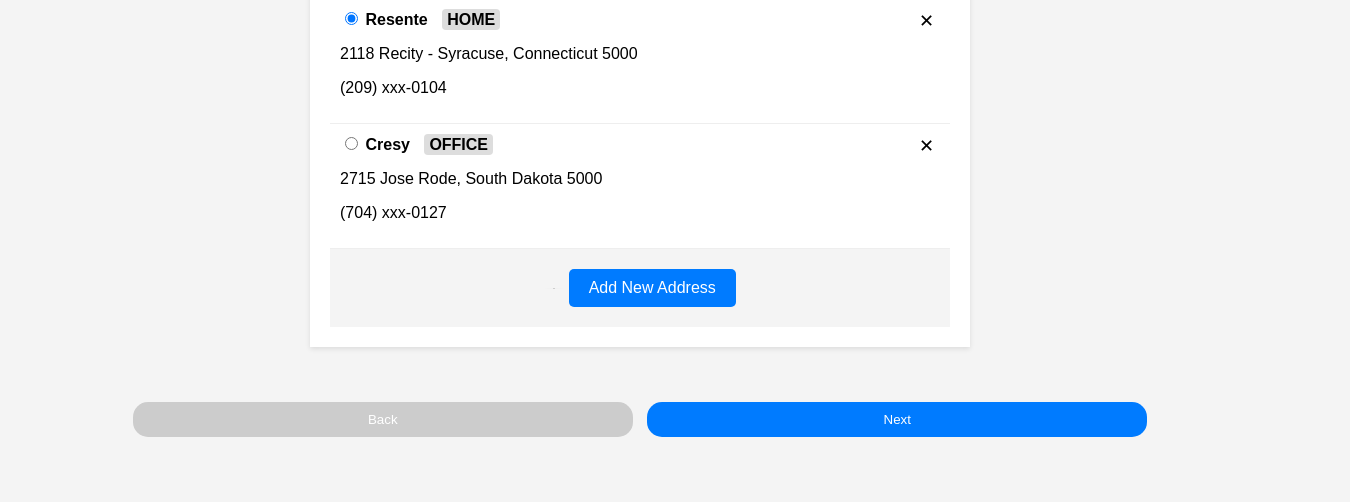
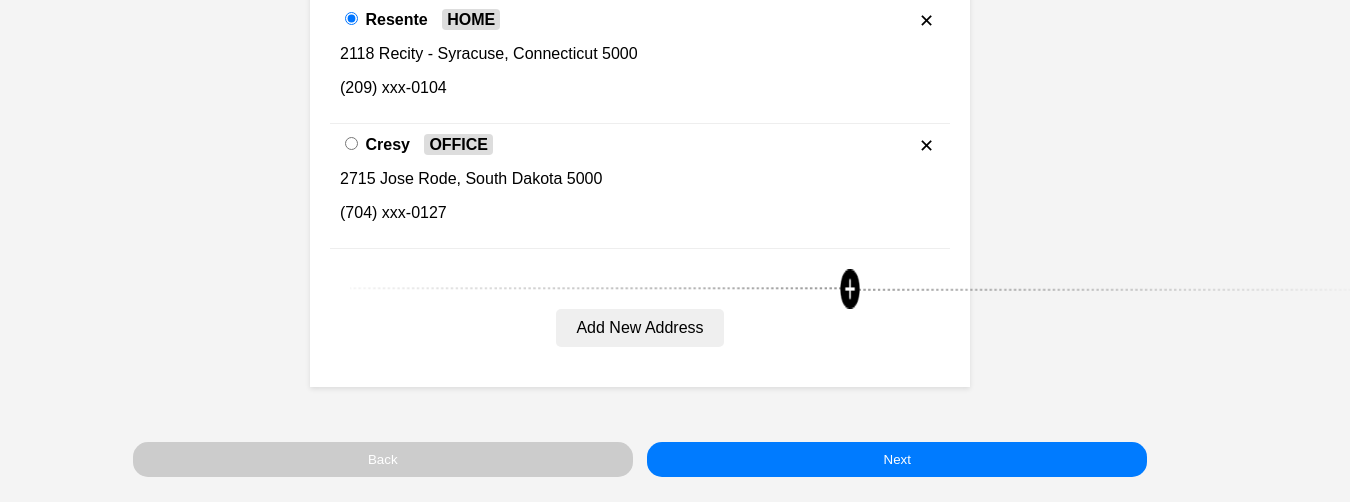
Before and after one commit to mmmmxu/assigement3-for-UI-design, a plain HTML site: page select_address.html in a window 1280 px wide. Shown: the part 311-813 px from the top of the page, 1350 px wide, since content can reach past the window. Drawn offline with Linux system fonts and the light colour scheme.

Commit message:
Update select_address_style.css

```diff
--- a/select_address_style.css
+++ b/select_address_style.css
@@ -145,12 +145,9 @@ body {
 .add-new {
     text-align: center;
     padding: 20px;
-    background-color: #f4f4f4;
 }
 
 .add-button {
-    background-color: #007bff;
-    color: #fff;
     padding: 10px 20px;
     font-size: 16px;
     border: none;
@@ -162,11 +159,9 @@ body {
     gap: 10px;
 }
 
-.add-button:hover {
-    background-color: #0056b3;
-}
+
 
 .icon1 {
-    width: 20px;
-    height: auto;
+    width: 1000px;
+    height: 40px;
 }
```
